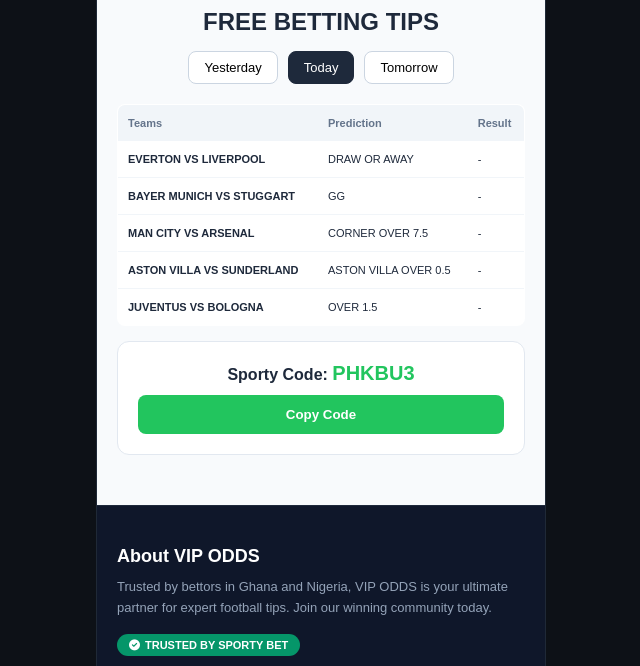
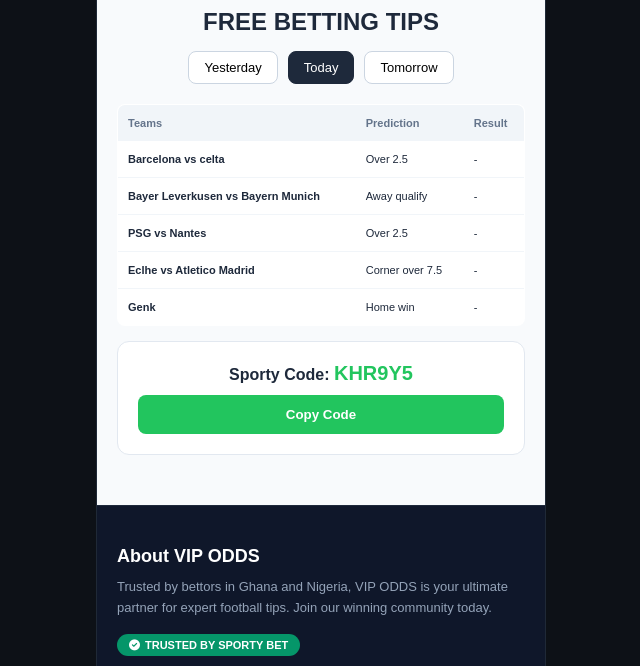
Before and after one commit to callmekome/Josh-, a plain HTML site: page Index.html in a window 1280 px wide. Shown: the part 434-1100 px from the top of the page, without its empty margins (319-959 px from the left). Drawn offline with Linux system fonts and the light colour scheme.

Commit message:
Update Index.html

```diff
--- a/Index.html
+++ b/Index.html
@@ -146,12 +146,12 @@
 
     <script>
         const appData = {
-            today: { code: "PHKBU3", games: [
-    { teams: "EVERTON VS LIVERPOOL", pred: "DRAW OR AWAY", res: "-" },
-    { teams: "BAYER MUNICH VS STUGGART", pred: "GG", res: "-" },
-    { teams: "MAN CITY VS ARSENAL", pred: "CORNER OVER 7.5", res: "-" },
-    { teams: "ASTON VILLA VS SUNDERLAND", pred: "ASTON VILLA OVER 0.5", res: "-" },
-    { teams: "JUVENTUS VS BOLOGNA", pred: "OVER 1.5", res: "-" }
+            today: { code: "KHR9Y5", games: [
+    { teams: "Barcelona vs celta", pred: "Over 2.5", res: "-" },
+    { teams: "Bayer Leverkusen vs Bayern Munich", pred: "Away qualify", res: "-" },
+    { teams: "PSG vs Nantes", pred: "Over 2.5", res: "-" },
+    { teams: "Eclhe vs Atletico Madrid", pred: "Corner over 7.5", res: "-" },
+    { teams: "Genk ", pred: "Home win", res: "-" }
 ]},
             yesterday: { code: "EXPIRED", games: [] },
             tomorrow: { code: "WAITING", games: [] }
```
